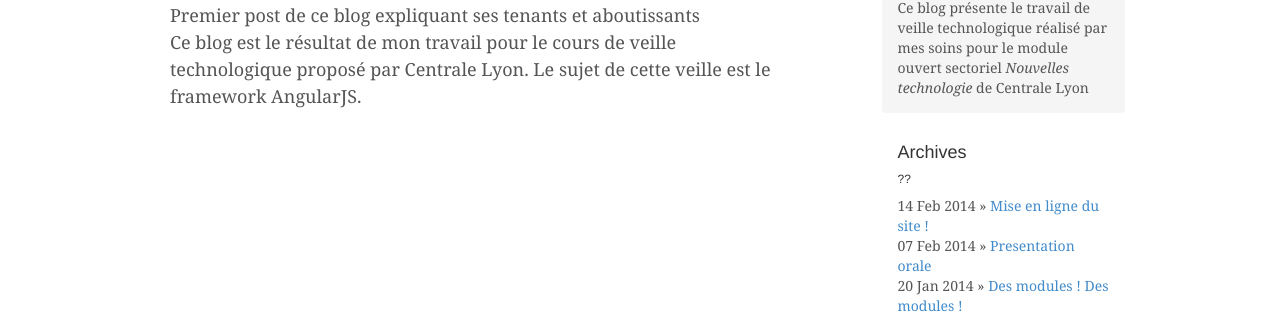
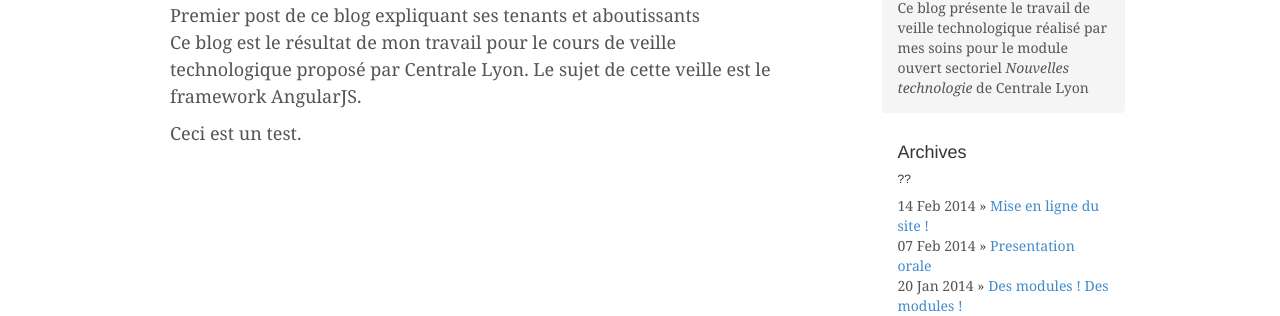
Before and after one commit to Towl/vtecl, a Jekyll site: the page built from _posts/2014-01-14-premier-post.markdown, in a window 1280 px wide. Shown: the part 263-579 px from the top of the page. Built offline with Jekyll 4.4.1, drawn with Linux system fonts in a browser that asks for light colours; nearby versions of some CDN libraries; library files that are not in the unit come from our copies; Markdown is read by kramdown in place of the engine named in the settings.

Commit message:
test rss

```diff
--- a/_posts/2014-01-14-premier-post.markdown
+++ b/_posts/2014-01-14-premier-post.markdown
@@ -8,3 +8,5 @@ resume: "Premier post de ce blog expliquant ses tenants et aboutissants"
 
 Ce blog est le résultat de mon travail pour le cours de veille technologique proposé par Centrale Lyon. Le sujet de cette veille est le framework
 AngularJS.
+
+Ceci est un test.
```
